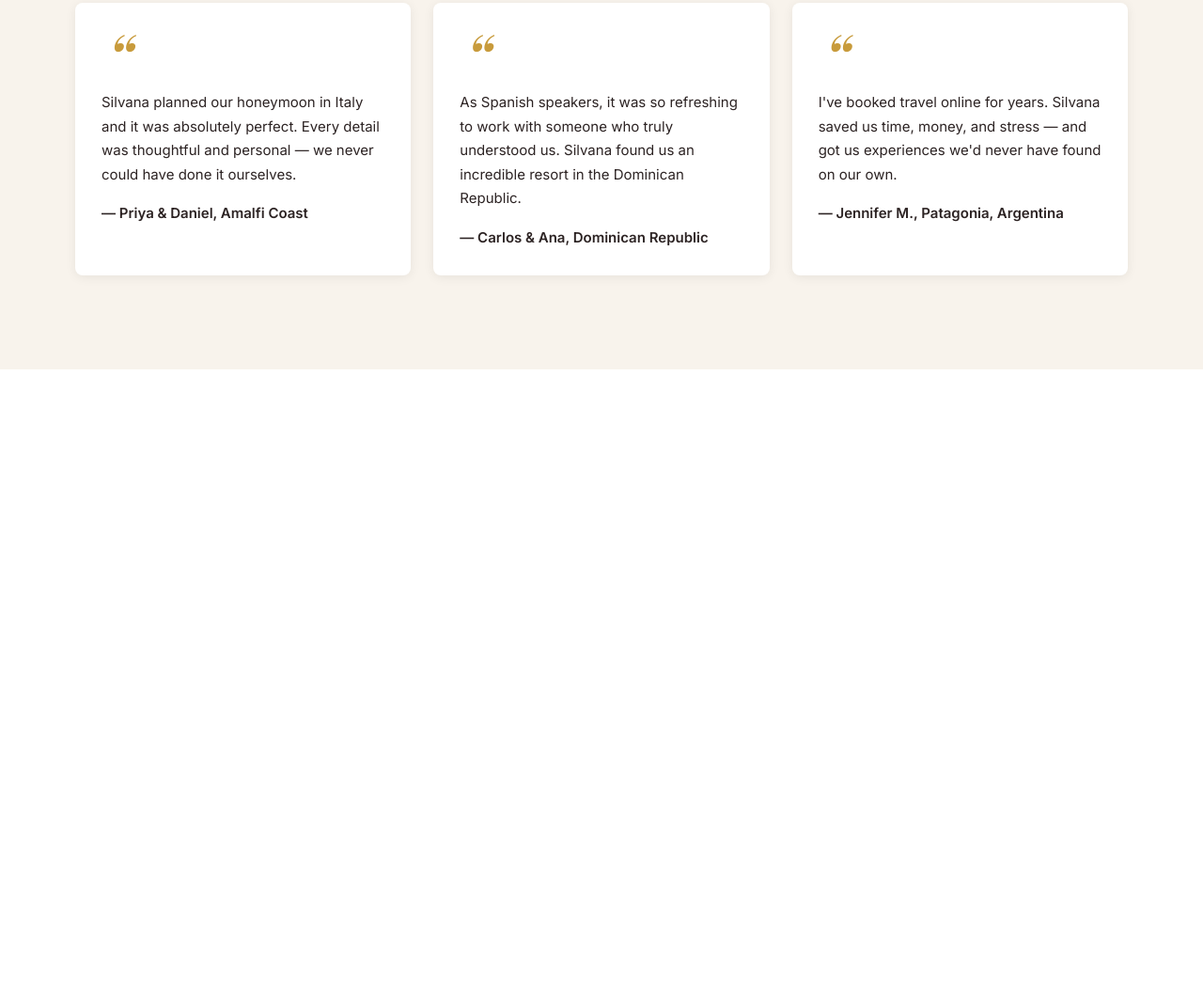
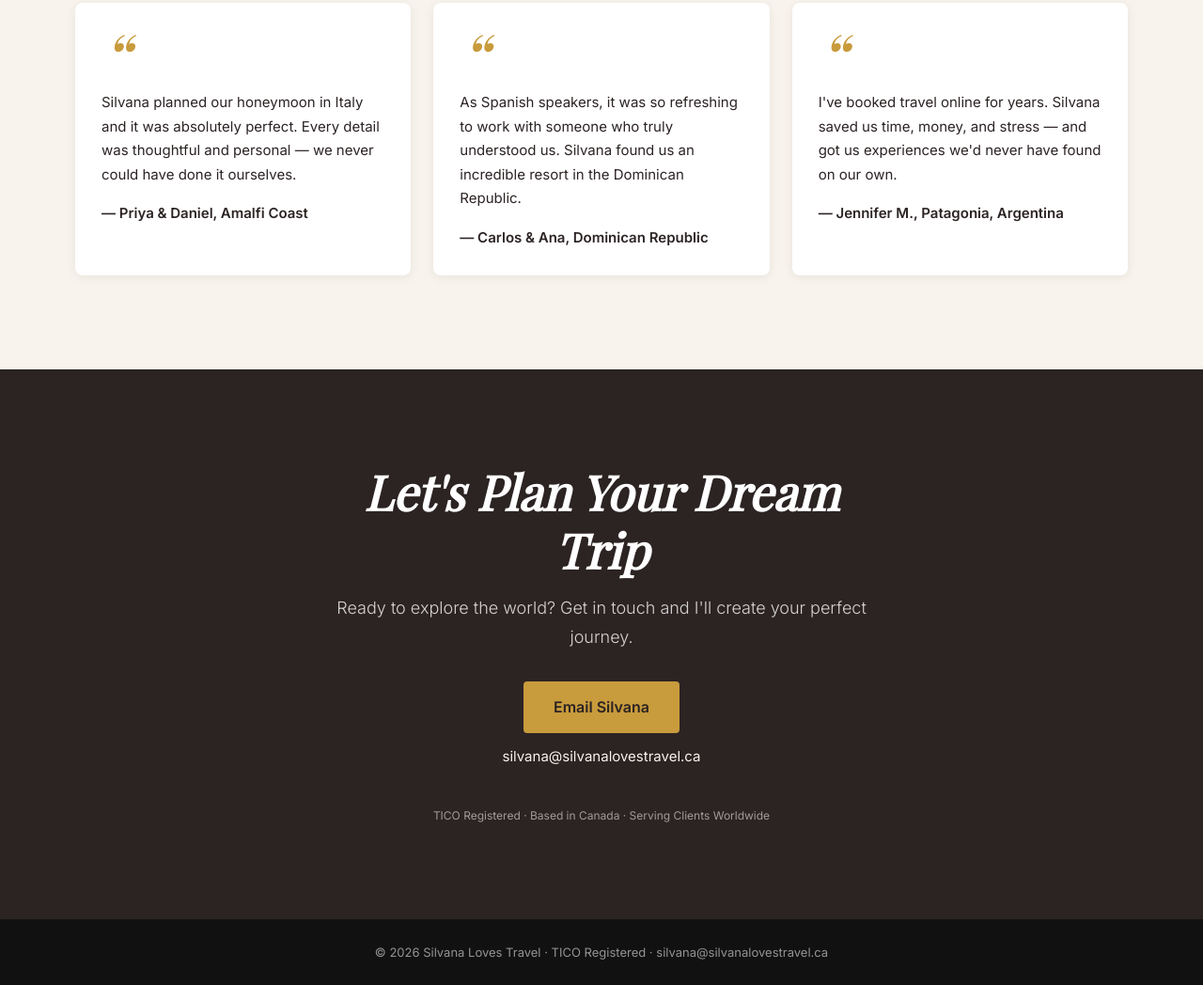
Before and after one commit to knaak/silvana_travel, a plain HTML site: page index.html in a window 1280 px wide. Shown: the part 3346-4394 px from the top of the page at 94% size. Before the commit the page ends 3739 px from the top, so only its background shows below. Drawn offline with nearby package versions, Linux system fonts and the light colour scheme; a web font is replaced by a local one.

Commit message:
feat: contact section and footer

```diff
--- a/index.html
+++ b/index.html
@@ -194,8 +194,29 @@
   </div>
 </section>
     <!-- CONTACT -->
+    <section id="contact" class="section contact" aria-label="Contact Silvana">
+      <div class="contact-inner">
+        <h2>Let's Plan Your Dream Trip</h2>
+        <p>Ready to explore the world? Get in touch and I'll create your perfect journey.</p>
+        <a href="mailto:silvana@silvanalovestravel.ca?subject=Free%20Consultation%20Request"
+           class="btn btn-gold contact-btn">
+          Email Silvana
+        </a>
+        <a href="mailto:silvana@silvanalovestravel.ca?subject=Free%20Consultation%20Request"
+           class="contact-email">
+          silvana@silvanalovestravel.ca
+        </a>
+        <p class="contact-trust">TICO Registered · Based in Canada · Serving Clients Worldwide</p>
+      </div>
+    </section>
   </main>
-  <!-- FOOTER -->
+
+  <footer>
+    <p>
+      &copy; 2026 Silvana Loves Travel &middot; TICO Registered &middot;
+      <a href="mailto:silvana@silvanalovestravel.ca">silvana@silvanalovestravel.ca</a>
+    </p>
+  </footer>
   <script src="script.js"></script>
 </body>
 </html>
--- a/style.css
+++ b/style.css
@@ -626,3 +626,79 @@ nav {
     min-width: 0;
   }
 }
+
+/* ===== CONTACT ===== */
+.contact {
+  background: var(--charcoal);
+  text-align: center;
+}
+
+.contact-inner {
+  max-width: 600px;
+  margin-inline: auto;
+}
+
+.contact h2 {
+  color: var(--white);
+  font-style: italic;
+  font-size: clamp(2rem, 4vw, 3.2rem); /* spec: larger than other h2s */
+  margin-bottom: 16px;
+}
+
+.contact-inner > p:first-of-type {
+  font-family: var(--font-sans);
+  font-weight: 300;
+  font-size: 1.125rem;
+  color: rgba(255,255,255,0.8);
+}
+
+.contact-btn {
+  display: inline-block;
+  margin-top: 32px;
+}
+
+.contact-email {
+  display: block;
+  margin-top: 12px;
+  font-family: var(--font-sans);
+  font-size: 0.9375rem;
+  color: var(--cream);
+  text-decoration: none;
+}
+
+.contact-email:hover {
+  text-decoration: underline;
+}
+
+.contact-trust {
+  font-family: var(--font-sans);
+  font-size: 0.75rem;
+  color: rgba(255,255,255,0.55);
+  margin-top: 40px;
+}
+
+@media (min-width: 768px) {
+  .contact { padding: 100px 80px; }
+}
+
+/* ===== FOOTER ===== */
+footer {
+  background: #111111;
+  padding: 24px;
+  text-align: center;
+}
+
+footer p {
+  font-family: var(--font-sans);
+  font-size: 0.8125rem;
+  color: rgba(255,255,255,0.55);
+}
+
+footer a {
+  color: rgba(255,255,255,0.55);
+  text-decoration: none;
+}
+
+footer a:hover {
+  color: rgba(255,255,255,0.8);
+}
```
